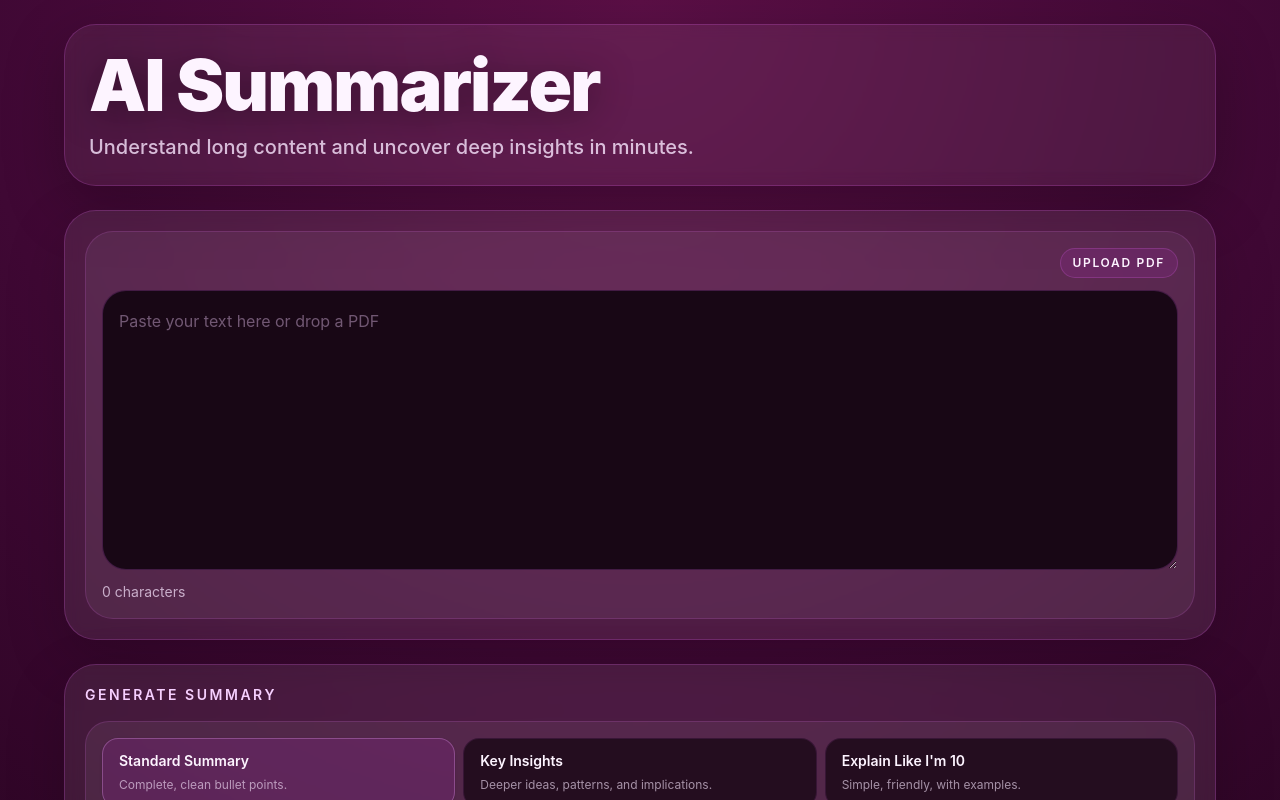
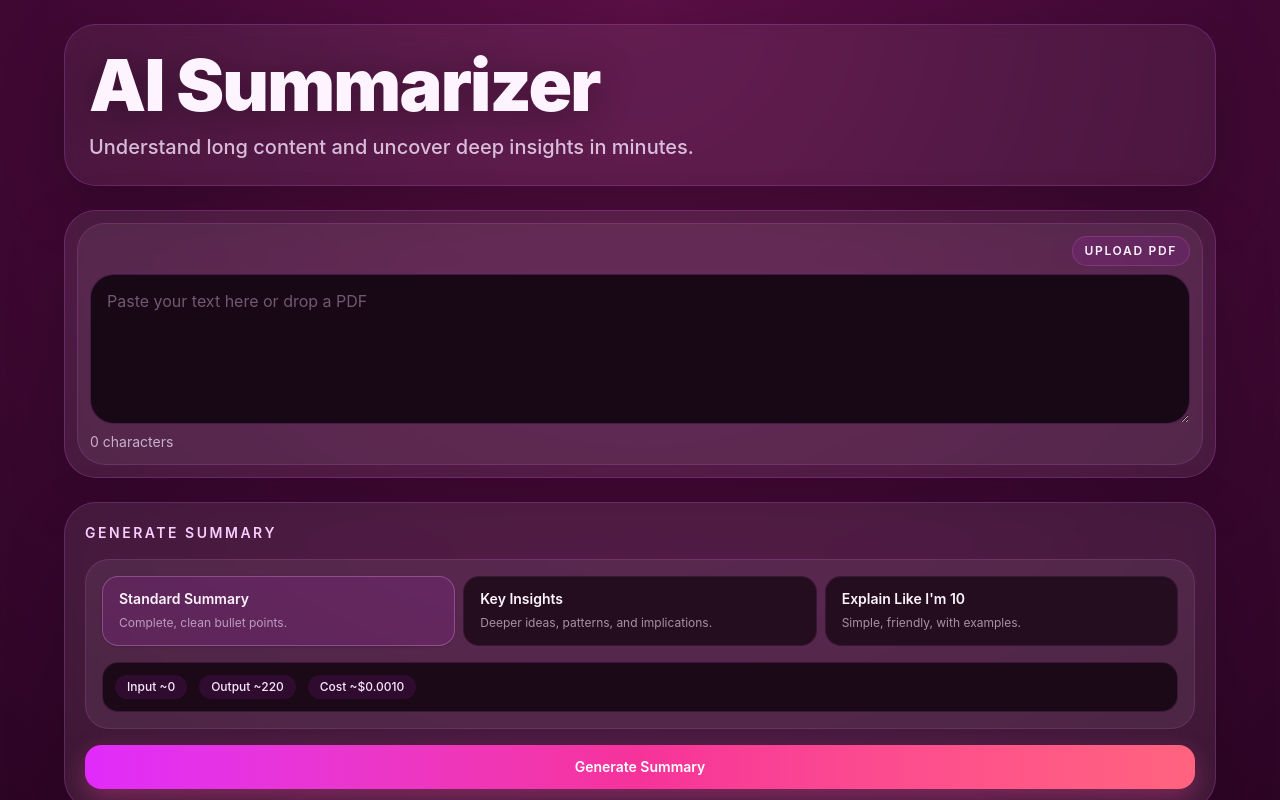
Before and after one commit to reolaccc/ai-summarizer, a React (Vite) app: page / in a window 1280 px wide. Shown: the top 800 px of the page. Built offline with nearby package versions, Linux system fonts and the light colour scheme.

Commit message:
Reduce input section height

```diff
--- a/src/App.tsx
+++ b/src/App.tsx
@@ -279,9 +279,9 @@ export default function App() {
           </div>
         </header>
 
-        <section className="rounded-[2rem] border border-fuchsia-400/20 bg-white/8 p-5 shadow-[0_20px_60px_rgba(0,0,0,0.18)] backdrop-blur">
+        <section className="rounded-[2rem] border border-fuchsia-400/20 bg-white/8 p-3 shadow-[0_20px_60px_rgba(0,0,0,0.18)] backdrop-blur">
           <div
-            className={`rounded-[1.75rem] border p-4 transition ${
+            className={`rounded-[1.75rem] border p-3 transition ${
               isInputDragActive ? "border-fuchsia-300/35 bg-fuchsia-500/12" : "border-fuchsia-400/15 bg-white/6"
             }`}
             onDragOver={(event) => {
@@ -307,7 +307,7 @@ export default function App() {
               onChange={handleSelectedPdf}
             />
 
-            <div className="flex flex-col gap-3">
+            <div className="flex flex-col gap-2">
               <div className="flex flex-wrap items-center justify-between gap-3">
                 <div className="inline-flex flex-wrap gap-2">
                   {sourceLabel ? (
@@ -337,7 +337,7 @@ export default function App() {
                   setError(null);
                 }}
                 placeholder="Paste your text here or drop a PDF"
-                className="min-h-[280px] w-full resize-y rounded-[1.5rem] border border-fuchsia-400/20 bg-[#180715] px-4 py-4 text-base leading-7 text-fuchsia-50 outline-none transition placeholder:text-fuchsia-200/40 focus:border-fuchsia-300 focus:ring-4 focus:ring-fuchsia-500/20"
+                className="min-h-[150px] w-full resize-y rounded-[1.5rem] border border-fuchsia-400/20 bg-[#180715] px-4 py-3 text-base leading-7 text-fuchsia-50 outline-none transition placeholder:text-fuchsia-200/40 focus:border-fuchsia-300 focus:ring-4 focus:ring-fuchsia-500/20"
               />
 
               <div className="flex flex-wrap items-center justify-between gap-3 text-sm text-fuchsia-100/70">
```
